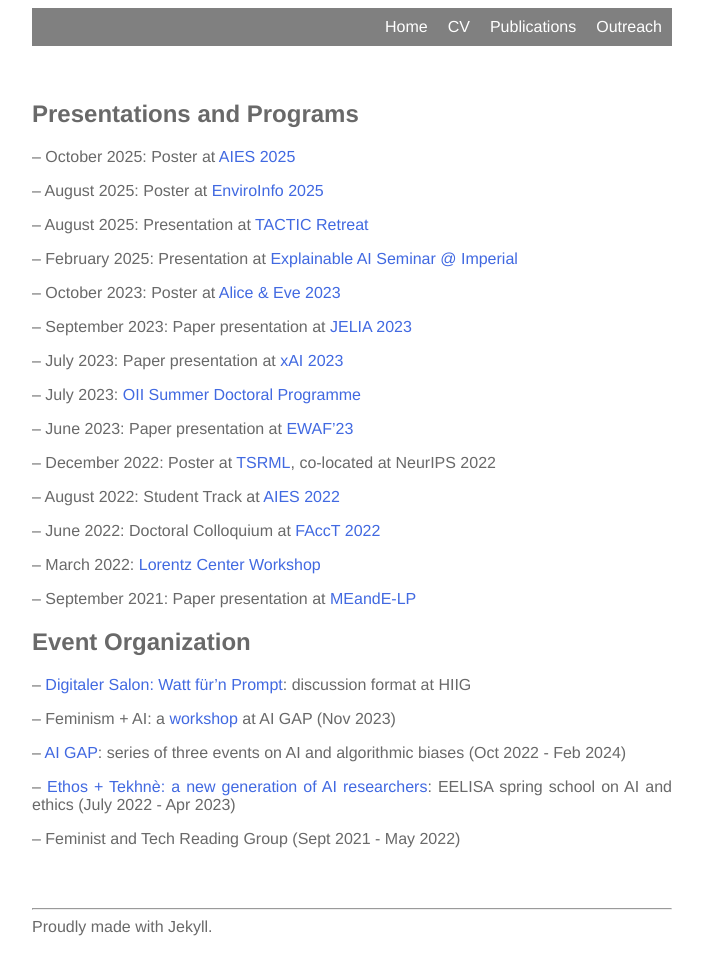
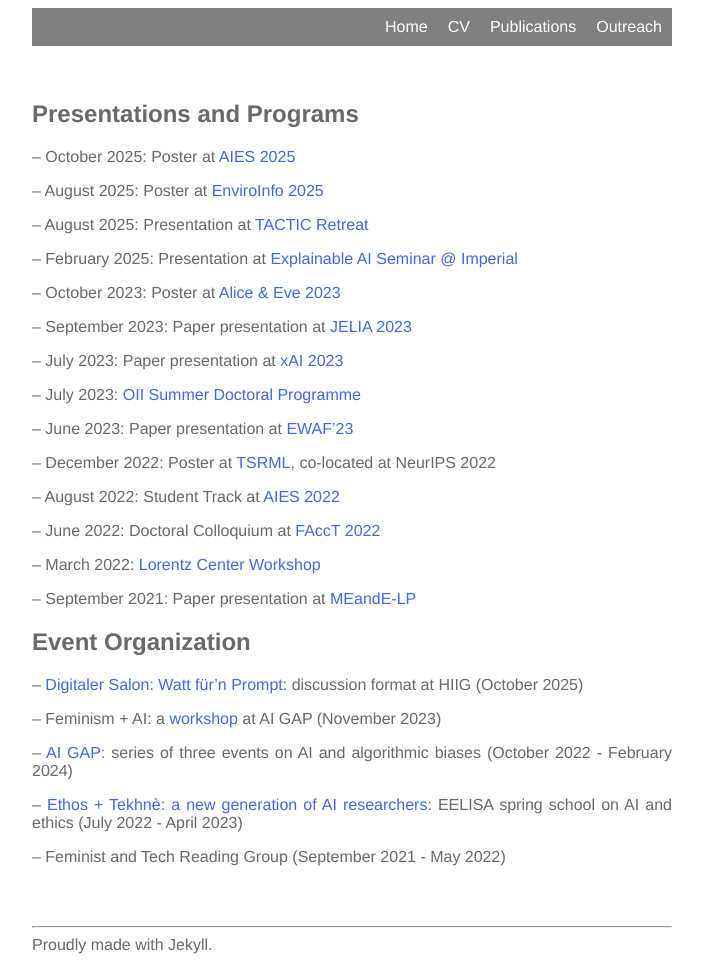
Before and after one commit to lstate/lstate.github.io, a Jekyll site: the page built from _pages/outreach.markdown, in a window 1280 px wide. Shown: the whole page, without its empty margins (288-991 px from the left). Built offline with Jekyll 4.4.1, drawn with Linux system fonts in a browser that asks for light colours.

Commit message:
Update outreach.markdown
dates

```diff
--- a/_pages/outreach.markdown
+++ b/_pages/outreach.markdown
@@ -38,12 +38,12 @@ permalink: /outreach/
 
 ## Event Organization
 
--- [Digitaler Salon: Watt für'n Prompt](https://www.hiig.de/en/events/digitaler-salon-watt-fuern-prompt/): discussion format at HIIG
+-- [Digitaler Salon: Watt für'n Prompt](https://www.hiig.de/en/events/digitaler-salon-watt-fuern-prompt/): discussion format at HIIG (October 2025)
 
--- Feminism + AI: a [workshop](https://aigap.di.unipi.it/event/feminism-ai-a-workshop-by-laura-state/) at AI GAP (Nov 2023)
+-- Feminism + AI: a [workshop](https://aigap.di.unipi.it/event/feminism-ai-a-workshop-by-laura-state/) at AI GAP (November 2023)
 
--- [AI GAP](http://aigap.di.unipi.it/): series of three events on AI and algorithmic biases (Oct 2022 - Feb 2024)
+-- [AI GAP](http://aigap.di.unipi.it/): series of three events on AI and algorithmic biases (October 2022 - February 2024)
 
--- [Ethos + Tekhnè: a new generation of AI researchers](https://community.eelisa.eu/activities/ethos-tekhne-a-new-generation-of-ai-researchers/): EELISA spring school on AI and ethics (July 2022 - Apr 2023)
+-- [Ethos + Tekhnè: a new generation of AI researchers](https://community.eelisa.eu/activities/ethos-tekhne-a-new-generation-of-ai-researchers/): EELISA spring school on AI and ethics (July 2022 - April 2023)
 
--- Feminist and Tech Reading Group (Sept 2021 - May 2022)
+-- Feminist and Tech Reading Group (September 2021 - May 2022)
```
